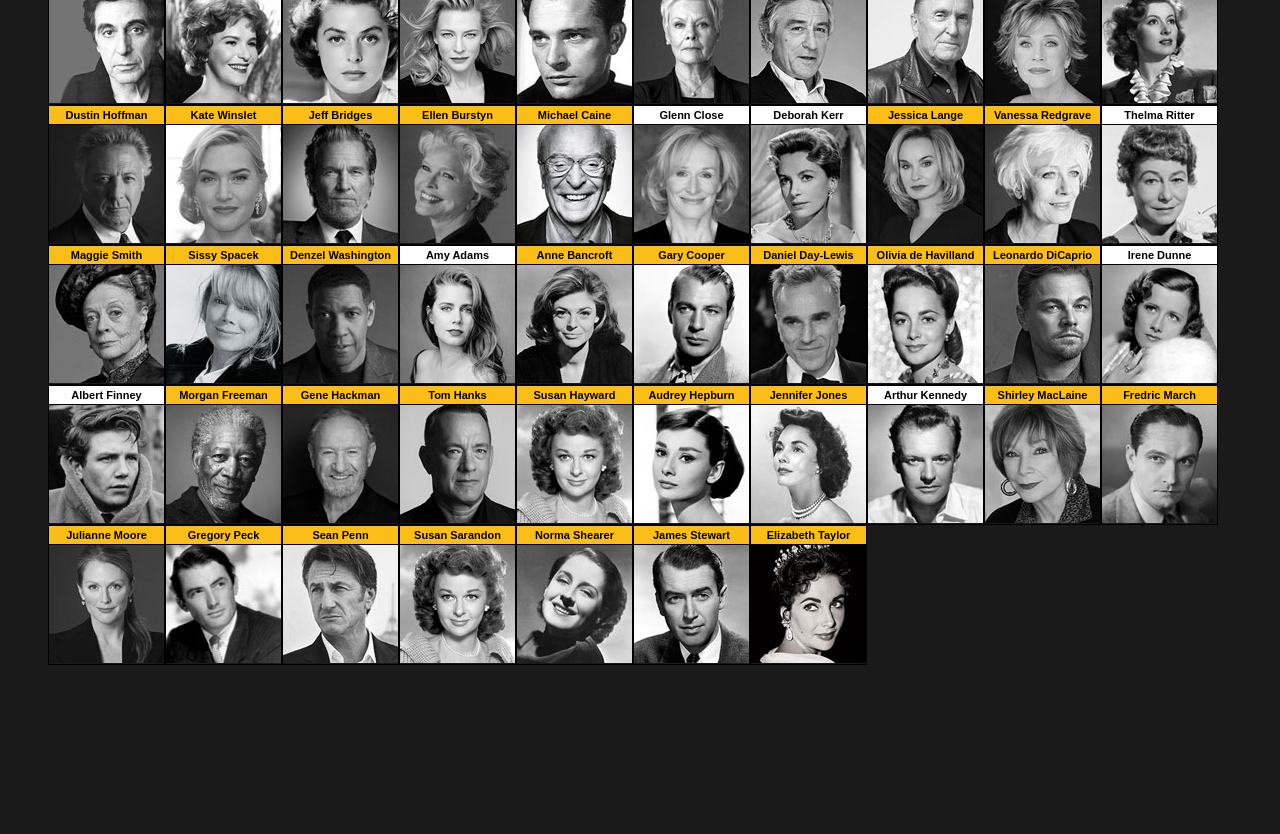
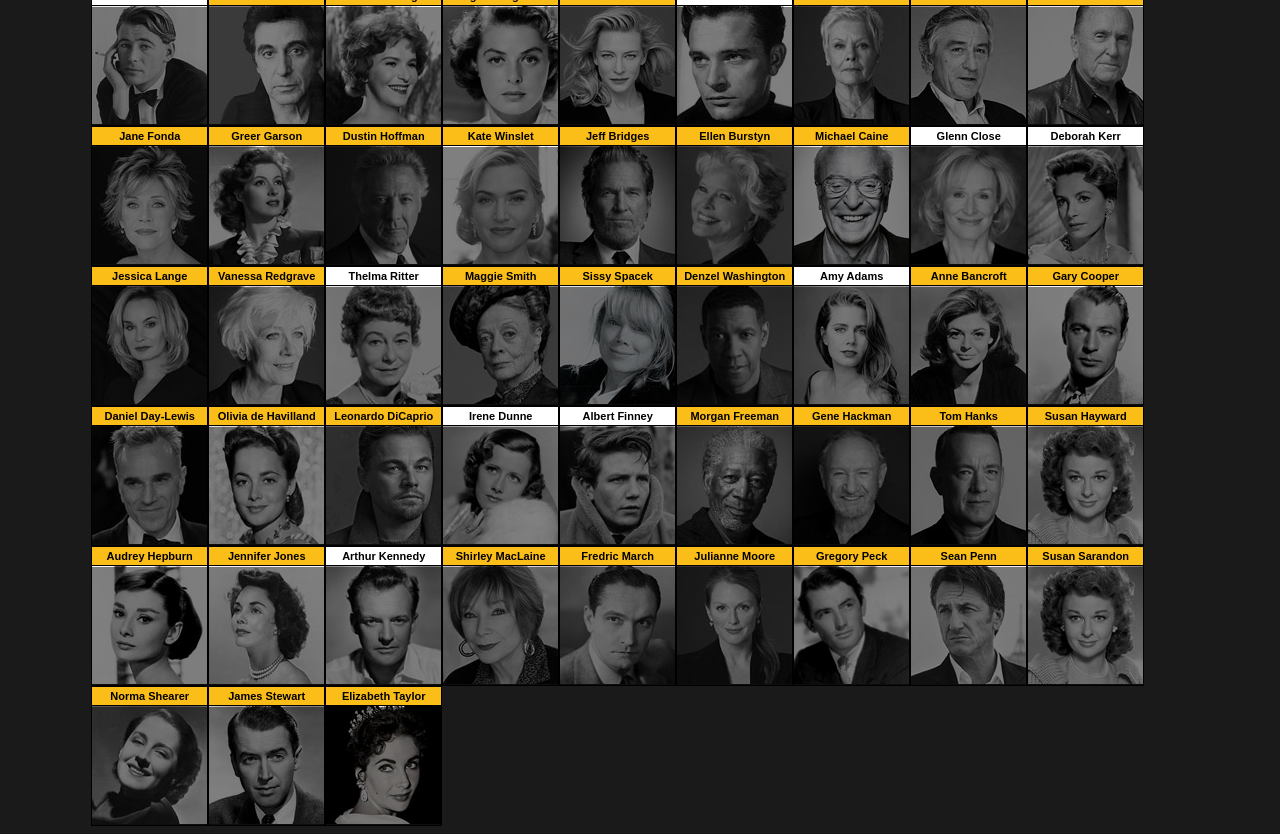
Before and after one commit to lennseg/oscars, a plain HTML site: page index.html in a window 1280 px wide. Shown: the part 411-1245 px from the top of the page. Before the commit the page ends 1078 px from the top, so only its background shows below. Drawn offline with Linux system fonts and the light colour scheme; a script that the page names is missing.

Commit message:
added style and jquery

```diff
--- a/css/main.css
+++ b/css/main.css
@@ -1,6 +1,10 @@
-body{
-    background:#1A1A1A;
+body {
+    background: #1A1A1A;
     color: white;
+}
+
+.gold-text {
+    color: #FBBD18;
 }
 
 h1 {
@@ -9,6 +13,7 @@ h1 {
     padding-left: 40px;
     padding-top: 10px;
     word-wrap: break-word;
+    color: white;
 }
 
 p {
@@ -21,7 +26,8 @@ p {
 
 #button-wrap {
     text-align: center;
-    padding: 20px;
+    padding-top: 20px;
+    padding-bottom: 40px;
 }
 
 .button {
@@ -41,13 +47,36 @@ p {
     border: none;
 }
 
+ul {
+    display: block;
+    margin: auto;
+    width: 90%;
+    font-size: 0;
+}
+
 li {
     width: 115px;
     height: 138px;
-    float: left;
+    display: inline-block;
     padding: none;
     border: 1px solid black;
     list-style: none;
+    position: relative;
+}
+
+.black-opacity {
+    width: 115px;
+    height: 118px;
+    position: absolute;
+    top: 20px;
+    left: 0px;
+    z-index: 100;
+    background-color: rgba(0, 0, 0, 0.5);
+    transition-duration: 0.4s;
+}
+
+.black-opacity:hover {
+    background-color: rgba(0, 0, 0, 0);
 }
 
 #winner {
@@ -59,7 +88,7 @@ li {
     text-align: center;
     font-weight: bold;
     background-color: #FBBD18;
-    color:black;
+    color: black;
 }
 
 #nominee {
--- a/index.html
+++ b/index.html
@@ -3,133 +3,191 @@
 
 <head>
     <meta charset="UTF-8">
+    <meta name="viewport" content="width=device-width, initial-scale=1">
     <title>The Academy Outliers</title>
     <link rel="stylesheet" href="css/main.css"> </head>
 
 <body>
     <div id="chart-wrap">
-        <h1 class="title">And The Oscar Goes To...</h1>
-        <p>The Academy Awards, they are the awards craved by all of Hollywood. Every November more than 6,000 voting members from the 17 branches of the Academy of Motion Pictures and Sciences are sent a nominations ballot for the Oscars. They rank their five favorite films in a particular category, from best director to best makeup and so on. For actors and actresses, no matter how many times they’ve been nominated, the chances of winning are unlikely.</p>
+        <h1 class="title">And <span class="gold-text">The Oscar</span> Goes To...</h1>
+        <p><span class="gold-text">The Academy Awards,</span> they are the awards craved by all of Hollywood. Every November more than <span class="gold-text">6,000</span> voting members from the 17 branches of the Academy of Motion Pictures and Sciences are sent a nominations ballot for the Oscars. They rank their five favorite films in a particular category, from best director to best makeup and so on. For actors and actresses, no matter how many times they’ve been nominated, the chances of winning are unlikely. This visualization shows <span class="gold-text">57</span> actors and actresses who have been nominated five or more times in a leading or a supporting role.</p>
         <div id="button-wrap">
-            <button type="women" class="button">Women</button>
-            <button type="men" class="button">Men</button>
-            <button type="alphabetical" class="button">Alphabetical</button>
+            <button id="women-button" class="button">Women</button>
+            <button id="men-button" class="button">Men</button>
+            <button id="nominees-button" class="button">All Nominees</button>
         </div>
         <div id="nominees-grid">
             <ul>
-                <li id="streep" class="women">
+                <li id="streep" class="women nominee">
+                    <div class="black-opacity"></div>
                     <p id="winner">Meryl Streep</p><img src="images/nominees/meryl-streep.jpg"></li>
-                <li id="k-hepburn" class="women">
+                <li id="k-hepburn" class="women nominee">
+                    <div class="black-opacity"></div>
                     <p id="winner">Katherine Hepburn</p><img src="images/nominees/katharine-hepburn.jpg"></li>
-                <li id="nicholson" class="men">
+                <li id="nicholson" class="men nominee">
+                    <div class="black-opacity"></div>
                     <p id="winner">Jack Nicholson</p><img src="images/nominees/jack-nicholson.jpg"></li>
-                <li id="davis" class="women">
+                <li id="davis" class="women nominee">
+                    <div class="black-opacity"></div>
                     <p id="winner">Bette Davis</p><img src="images/nominees/bette-davis.jpg"></li>
-                <li id="olivier" class="men">
+                <li id="olivier" class="men nominee">
+                    <div class="black-opacity"></div>
                     <p id="winner">Laurence Olivier</p><img src="images/nominees/laurence-olivier.jpg"></li>
-                <li id="newman" class="men">
+                <li id="newman" class="men nominee">
+                    <div class="black-opacity"></div>
                     <p id="winner">Paul Newman</p><img src="images/nominees/paul-newman.jpg"></li>
-                <li id="tracy" class="men">
+                <li id="tracy" class="men nominee">
+                    <div class="black-opacity"></div>
                     <p id="winner">Spencer Tracy</p><img src="images/nominees/spencer-tracey.jpg"></li>
-                <li id="brando" class="men">
+                <li id="brando" class="men nominee">
+                    <div class="black-opacity"></div>
                     <p id="winner">Marlon Brando</p><img src="images/nominees/marlon-brando.jpg"></li>
-                <li id="lemmon" class="men">
+                <li id="lemmon" class="men nominee">
+                    <div class="black-opacity"></div>
                     <p id="winner">Jack Lemmmon</p><img src="images/nominees/jack-lemmon.jpg"></li>
-                <li id="otoole" class="men">
+                <li id="otoole" class="men nominee">
+                    <div class="black-opacity"></div>
                     <p id="nominee">Peter O'Toole</p><img src="images/nominees/peter-o-toole.jpg"></li>
-                <li id="pacino" class="men">
+                <li id="pacino" class="men nominee">
+                    <div class="black-opacity"></div>
                     <p id="winner">Al Pacino</p><img src="images/nominees/al-pacino.jpg"></li>
-                <li id="page" class="women">
+                <li id="page" class="women nominee">
+                    <div class="black-opacity"></div>
                     <p id="winner">Geraldine Page</p><img src="images/nominees/geraldine-page.jpg"></li>
-                <li id="bergman" class="women">
+                <li id="bergman" class="women nominee">
+                    <div class="black-opacity"></div>
                     <p id="winner">Ingrid Bergman</p><img src="images/nominees/ingrid-bergman.jpg"></li>
-                <li id="blanchett" class="women">
+                <li id="blanchett" class="women nominee">
+                    <div class="black-opacity"></div>
                     <p id="winner">Cate Blanchett</p><img src="images/nominees/cate-blanchett.jpg"></li>
-                <li id="burton" class="men">
+                <li id="burton" class="men nominee">
+                    <div class="black-opacity"></div>
                     <p id="nominee">Richard Burton</p><img src="images/nominees/richard-burton.jpg"></li>
-                <li id="dench" class="women">
+                <li id="dench" class="women nominee">
+                    <div class="black-opacity"></div>
                     <p id="winner">Judi Dench</p><img src="images/nominees/judi-dench.jpg"></li>
-                <li id="deniro" class="men">
+                <li id="deniro" class="men nominee">
+                    <div class="black-opacity"></div>
                     <p id="winner">Robert De Niro</p><img src="images/nominees/robert-de-niro.jpg"></li>
-                <li id="duvall" class="men">
+                <li id="duvall" class="men nominee">
+                    <div class="black-opacity"></div>
                     <p id="winner">Robert Duvall</p><img src="images/nominees/robert-duvall.jpg"></li>
-                <li id="fonda" class="women">
+                <li id="fonda" class="women nominee">
+                    <div class="black-opacity"></div>
                     <p id="winner">Jane Fonda</p><img src="images/nominees/jane-fonda.jpg"></li>
-                <li id="garson" class="women">
+                <li id="garson" class="women nominee">
+                    <div class="black-opacity"></div>
                     <p id="winner">Greer Garson</p><img src="images/nominees/greer-garson.jpg"></li>
-                <li id="hoffman" class="men">
+                <li id="hoffman" class="men nominee">
+                    <div class="black-opacity"></div>
                     <p id="winner">Dustin Hoffman</p><img src="images/nominees/dustin-hoffman.jpg"></li>
-                <li id="winslet" class="women">
+                <li id="winslet" class="women nominee">
+                    <div class="black-opacity"></div>
                     <p id="winner">Kate Winslet</p><img src="images/nominees/kate-winslet.jpg"></li>
-                <li id="bridges" class="men">
+                <li id="bridges" class="men nominee">
+                    <div class="black-opacity"></div>
                     <p id="winner">Jeff Bridges</p><img src="images/nominees/jeff-bridges.jpg"></li>
-                <li id="burstyn" class="women">
+                <li id="burstyn" class="women nominee">
+                    <div class="black-opacity"></div>
                     <p id="winner">Ellen Burstyn</p><img src="images/nominees/ellen-burstyn.jpg"></li>
-                <li id="caine" class="men">
+                <li id="caine" class="men nominee">
+                    <div class="black-opacity"></div>
                     <p id="winner">Michael Caine</p><img src="images/nominees/michael-caine.jpg"></li>
-                <li id="close" class="women">
+                <li id="close" class="women nominee">
+                    <div class="black-opacity"></div>
                     <p id="nominee">Glenn Close</p><img src="images/nominees/glenn-close.jpg"></li>
-                <li id="kerr" class="women">
+                <li id="kerr" class="women nominee">
+                    <div class="black-opacity"></div>
                     <p id="nominee">Deborah Kerr</p><img src="images/nominees/deborah-kerr.jpg"></li>
-                <li id="lange" class="women">
+                <li id="lange" class="women nominee">
+                    <div class="black-opacity"></div>
                     <p id="winner">Jessica Lange</p><img src="images/nominees/jessica-lange.jpg"></li>
-                <li id="redgrave" class="women">
+                <li id="redgrave" class="women nominee">
+                    <div class="black-opacity"></div>
                     <p id="winner">Vanessa Redgrave</p><img src="images/nominees/vanessa-redgrave.jpg"></li>
-                <li id="ritter" class="women">
+                <li id="ritter" class="women nominee">
+                    <div class="black-opacity"></div>
                     <p id="nominee">Thelma Ritter</p><img src="images/nominees/thelma-ritter.jpg"></li>
-                <li id="smith" class="women">
+                <li id="smith" class="women nominee">
+                    <div class="black-opacity"></div>
                     <p id="winner">Maggie Smith</p><img src="images/nominees/maggie-smith.jpg"></li>
-                <li id="spacek" class="women">
+                <li id="spacek" class="women nominee">
+                    <div class="black-opacity"></div>
                     <p id="winner">Sissy Spacek</p><img src="images/nominees/sissy-spacek.jpg"></li>
-                <li id="washington" class="men">
+                <li id="washington" class="men nominee">
+                    <div class="black-opacity"></div>
                     <p id="winner">Denzel Washington</p><img src="images/nominees/denzel-washington.jpg"></li>
-                <li id="adams" class="women">
+                <li id="adams" class="women nominee">
+                    <div class="black-opacity"></div>
                     <p id="nominee">Amy Adams</p><img src="images/nominees/amy-adams.jpg"></li>
-                <li id="bancroft" class="women">
+                <li id="bancroft" class="women nominee">
+                    <div class="black-opacity"></div>
                     <p id="winner">Anne Bancroft</p><img src="images/nominees/anne-bancroft.jpg"></li>
-                <li id="cooper" class="men">
+                <li id="cooper" class="men nominee">
+                    <div class="black-opacity"></div>
                     <p id="winner">Gary Cooper</p><img src="images/nominees/gary-cooper.jpg"></li>
-                <li id="day-lewis" class="men">
+                <li id="day-lewis" class="men nominee">
+                    <div class="black-opacity"></div>
                     <p id="winner">Daniel Day-Lewis</p><img src="images/nominees/daniel-day-lewis.jpg"></li>
-                <li id="de-havilland" class="women">
+                <li id="de-havilland" class="women nominee">
+                    <div class="black-opacity"></div>
                     <p id="winner">Olivia de Havilland</p><img src="images/nominees/olivia-de-havilland.jpg"></li>
-                <li id="dicaprio" class="men">
+                <li id="dicaprio" class="men nominee">
+                    <div class="black-opacity"></div>
                     <p id="winner">Leonardo DiCaprio</p><img src="images/nominees/leonardo-dicaprio.jpg"></li>
-                <li id="dunne" class="women">
+                <li id="dunne" class="women nominee">
+                    <div class="black-opacity"></div>
                     <p id="nominee">Irene Dunne</p><img src="images/nominees/irene-dunne.jpg"></li>
-                <li id="finney" class="men">
+                <li id="finney" class="men nominee">
+                    <div class="black-opacity"></div>
                     <p id="nominee">Albert Finney</p><img src="images/nominees/albert-finney.jpg"></li>
-                <li id="freeman" class="men">
+                <li id="freeman" class="men nominee">
+                    <div class="black-opacity"></div>
                     <p id="winner">Morgan Freeman</p><img src="images/nominees/morgan-freeman.jpg"></li>
-                <li id="hackman" class="men">
+                <li id="hackman" class="men nominee">
+                    <div class="black-opacity"></div>
                     <p id="winner">Gene Hackman</p><img src="images/nominees/gene-hackman.jpg"></li>
-                <li id="hanks" class="men">
+                <li id="hanks" class="men nominee">
+                    <div class="black-opacity"></div>
                     <p id="winner">Tom Hanks</p><img src="images/nominees/tom-hanks.jpg"></li>
-                <li id="hayward" class="women">
+                <li id="hayward" class="women nominee">
+                    <div class="black-opacity"></div>
                     <p id="winner">Susan Hayward</p><img src="images/nominees/susan-hayward.jpg"></li>
-                <li id="a-hepburn" class="women">
+                <li id="a-hepburn" class="women nominee">
+                    <div class="black-opacity"></div>
                     <p id="winner">Audrey Hepburn</p><img src="images/nominees/audrey-hepburn.jpg"></li>
-                <li id="jones" class="women">
+                <li id="jones" class="women nominee">
+                    <div class="black-opacity"></div>
                     <p id="winner">Jennifer Jones</p><img src="images/nominees/jennifer-jones.jpg"></li>
-                <li id="kennedy" class="men">
+                <li id="kennedy" class="men nominee">
+                    <div class="black-opacity"></div>
                     <p id="nominee">Arthur Kennedy</p><img src="images/nominees/arthur-kennedy.jpg"></li>
-                <li id="maclaine" class="women">
+                <li id="maclaine" class="women nominee">
+                    <div class="black-opacity"></div>
                     <p id="winner">Shirley MacLaine</p><img src="images/nominees/shirley-maclaine.jpg"></li>
-                <li id="march" class="men">
+                <li id="march" class="men nominee">
+                    <div class="black-opacity"></div>
                     <p id="winner">Fredric March</p><img src="images/nominees/fredric-march.jpg"></li>
-                <li id="moore" class="women">
+                <li id="moore" class="women nominee">
+                    <div class="black-opacity"></div>
                     <p id="winner">Julianne Moore</p><img src="images/nominees/julianne-moore.jpg"></li>
-                <li id="peck" class="men">
+                <li id="peck" class="men nominee">
+                    <div class="black-opacity"></div>
                     <p id="winner">Gregory Peck</p><img src="images/nominees/gregory-peck.jpg"></li>
-                <li id="penn" class="men">
+                <li id="penn" class="men nominee">
+                    <div class="black-opacity"></div>
                     <p id="winner">Sean Penn</p><img src="images/nominees/sean-penn.jpg"></li>
-                <li id="sarandon" class="women">
+                <li id="sarandon" class="women nominee">
+                    <div class="black-opacity"></div>
                     <p id="winner">Susan Sarandon</p><img src="images/nominees/susan-hayward.jpg"></li>
-                <li id="shearer" class="women">
+                <li id="shearer" class="women nominee">
+                    <div class="black-opacity"></div>
                     <p id="winner">Norma Shearer</p><img src="images/nominees/norma-shearer.jpg"></li>
-                <li id="stewart" class="men">
+                <li id="stewart" class="men nominee">
+                    <div class="black-opacity"></div>
                     <p id="winner">James Stewart</p><img src="images/nominees/james-stewart.jpg"></li>
-                <li id="taylor" class="women">
+                <li id="taylor" class="women nominee">
+                    <div class="black-opacity"></div>
                     <p id="winner">Elizabeth Taylor</p><img src="images/nominees/elizabeth-taylor.jpg"></li>
             </ul>
         </div>
```
Also changed, not shown: js/main.js (added, +13 -0 lines).
